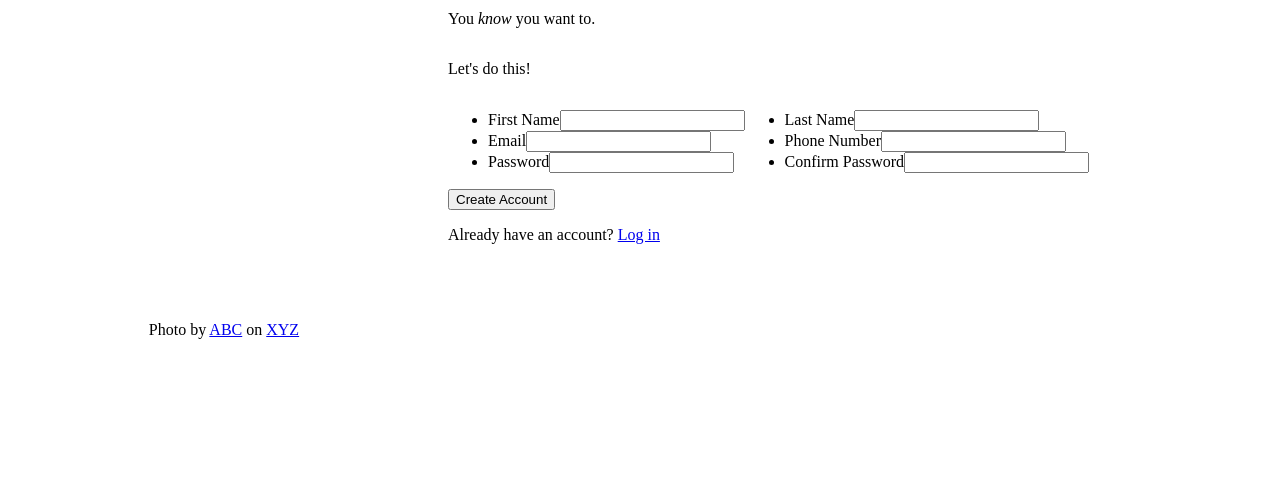
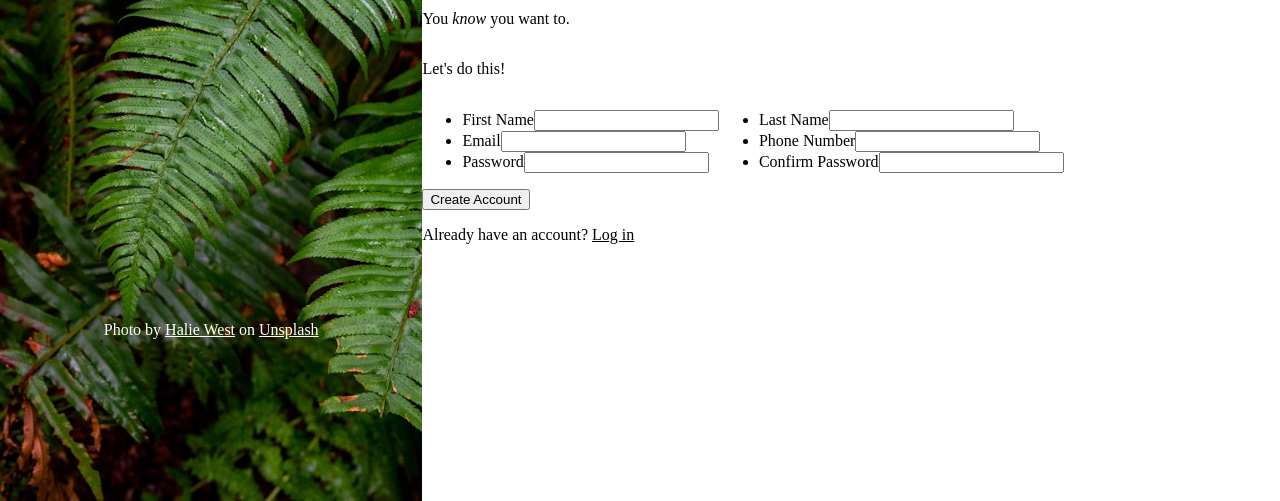
Before and after one commit to laurencecnerual/odin-sign-up-form, a plain HTML site: page index.html in a window 1280 px wide. Shown: the part 299-800 px from the top of the page. Drawn offline with Linux system fonts and the light colour scheme.

Commit message:
Adds background photo for aside

```diff
--- a/index.html
+++ b/index.html
@@ -13,7 +13,7 @@
             <h1>Odin</h1>
         </header>
         <footer>
-            Photo by <a href="#">ABC</a> on <a href="#">XYZ</a>
+            Photo by <a href="https://unsplash.com/@haliewestphoto?utm_content=creditCopyText&utm_medium=referral&utm_source=unsplash">Halie West</a> on <a href="https://unsplash.com/photos/green-leaf-plant-in-close-up-photography-25xggax4bSA?utm_content=creditCopyText&utm_medium=referral&utm_source=unsplash">Unsplash</a>
         </footer>
     </aside>
     <main>
--- a/style.css
+++ b/style.css
@@ -12,13 +12,17 @@ aside, form {
 }
 
 aside {
+    background-image: url('./img/plants-small.jpg');
+    background-repeat: no-repeat;
+    background-size: cover;
     justify-content: space-around;
     align-items: center;
+    color: white;
 }
 
 form {
     justify-content: center;
-    width: 65vw;
+    width: 67vw;
 }
 
 img, h1 {
@@ -52,7 +56,10 @@ header {
 
 header {
     background-color: rgba(0,0,0,0.8);
-    color: white;
-    width: 35vw;
+    width: 33vw;
     padding: 1.2rem 0;
 }
+
+a {
+    color: inherit;
+}
```
Also changed, not shown: img/plants-large.jpg (added), img/plants-small.jpg (added).
